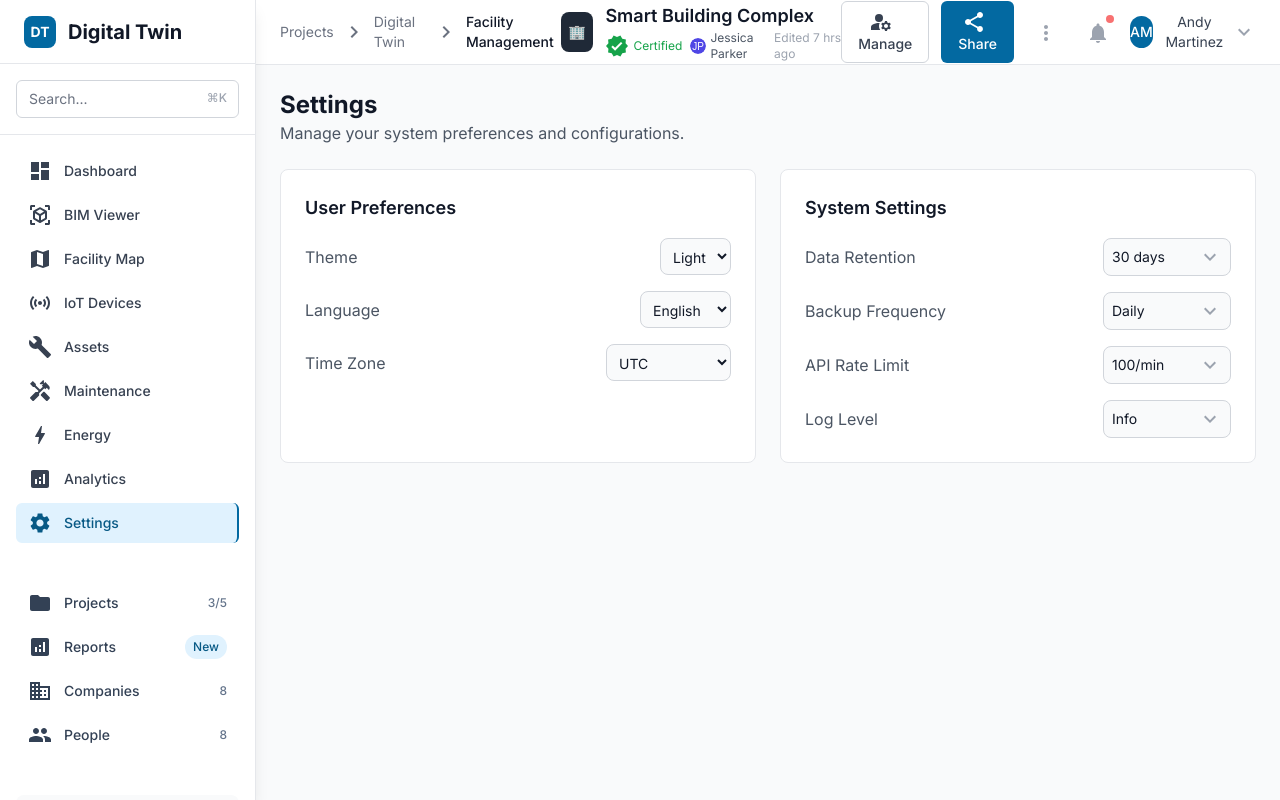
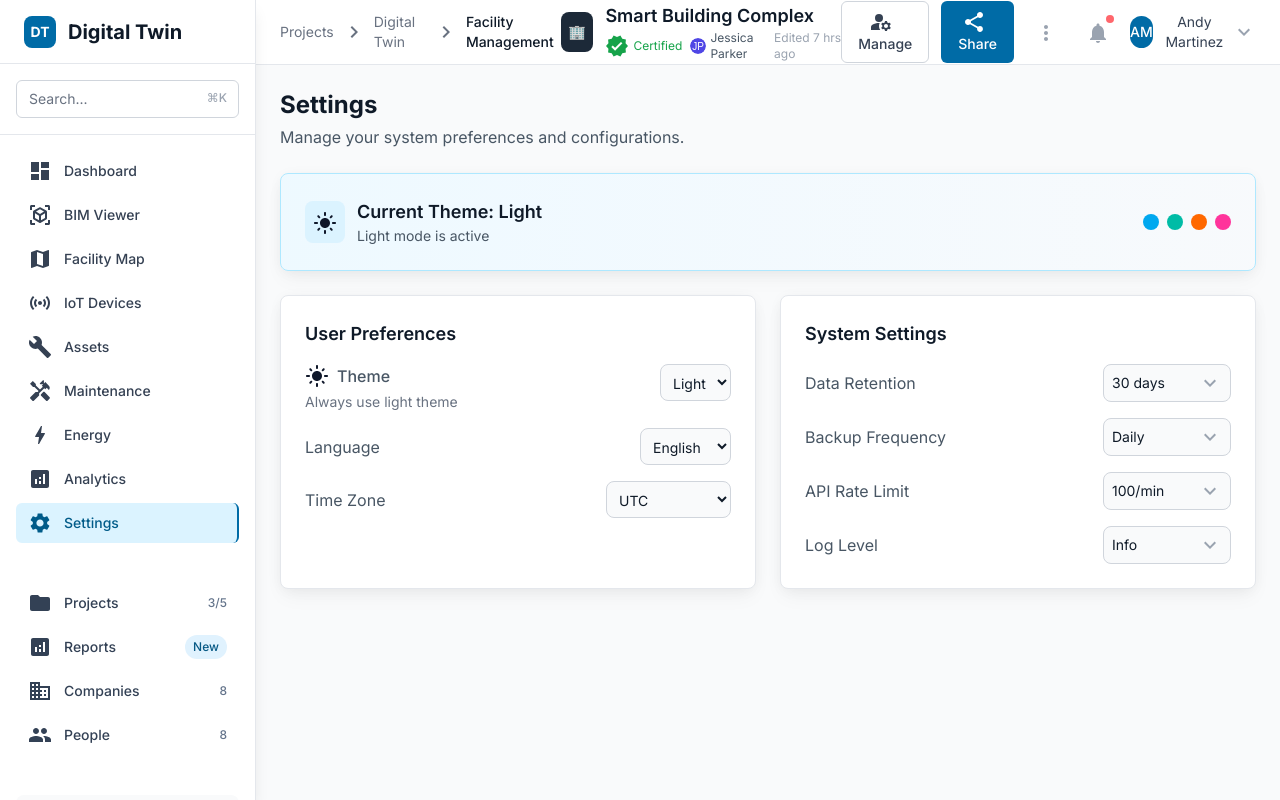
Before and after one commit to anmartincode/digital-twin-management, a React (Create React App) app in the folder frontend/: page /settings in a window 1280 px wide. Built offline with nearby package versions, Linux system fonts and the light colour scheme.

Commit message:
add dark mode function

```diff
--- a/frontend/src/contexts/ThemeContext.tsx
+++ b/frontend/src/contexts/ThemeContext.tsx
@@ -1,8 +1,11 @@
-import React, { createContext, useContext, useState, useEffect, ReactNode } from 'react';
+import React, { createContext, useContext, useState, useEffect, useCallback, ReactNode } from 'react';
+
+export type ThemeMode = 'light' | 'dark' | 'auto';
 
 interface ThemeContextType {
+  themeMode: ThemeMode;
   isDarkMode: boolean;
-  toggleDarkMode: () => void;
+  setThemeMode: (mode: ThemeMode) => void;
 }
 
 const ThemeContext = createContext<ThemeContextType | undefined>(undefined);
@@ -20,27 +23,68 @@ interface ThemeProviderProps {
 }
 
 export const ThemeProvider: React.FC<ThemeProviderProps> = ({ children }) => {
-  const [isDarkMode, setIsDarkMode] = useState(() => {
-    const saved = localStorage.getItem('darkMode');
-    return saved ? JSON.parse(saved) : false;
+  const [themeMode, setThemeModeState] = useState<ThemeMode>(() => {
+    const saved = localStorage.getItem('themeMode');
+    return (saved as ThemeMode) || 'light';
   });
 
-  useEffect(() => {
-    localStorage.setItem('darkMode', JSON.stringify(isDarkMode));
+  const [isDarkMode, setIsDarkMode] = useState(false);
 
-    if (isDarkMode) {
+  // Function to detect system preference
+  const getSystemPreference = useCallback((): boolean => {
+    return window.matchMedia('(prefers-color-scheme: dark)').matches;
+  }, []);
+
+  // Function to apply theme
+  const applyTheme = useCallback((mode: ThemeMode) => {
+    let shouldBeDark = false;
+
+    switch (mode) {
+      case 'dark':
+        shouldBeDark = true;
+        break;
+      case 'light':
+        shouldBeDark = false;
+        break;
+      case 'auto':
+        shouldBeDark = getSystemPreference();
+        break;
+    }
+
+    setIsDarkMode(shouldBeDark);
+
+    if (shouldBeDark) {
       document.documentElement.classList.add('dark');
     } else {
       document.documentElement.classList.remove('dark');
     }
-  }, [isDarkMode]);
+  }, [getSystemPreference]);
 
-  const toggleDarkMode = () => {
-    setIsDarkMode(!isDarkMode);
-  };
+  // Set theme mode and persist to localStorage
+  const setThemeMode = useCallback((mode: ThemeMode) => {
+    setThemeModeState(mode);
+    localStorage.setItem('themeMode', mode);
+    applyTheme(mode);
+  }, [applyTheme]);
+
+  // Initial theme application
+  useEffect(() => {
+    applyTheme(themeMode);
+  }, [applyTheme, themeMode]);
+
+  // Listen for system theme changes when in auto mode
+  useEffect(() => {
+    if (themeMode === 'auto') {
+      const mediaQuery = window.matchMedia('(prefers-color-scheme: dark)');
+      const handleChange = () => applyTheme('auto');
+
+      mediaQuery.addEventListener('change', handleChange);
+      return () => mediaQuery.removeEventListener('change', handleChange);
+    }
+  }, [themeMode, applyTheme]);
 
   return (
-    <ThemeContext.Provider value={{ isDarkMode, toggleDarkMode }}>
+    <ThemeContext.Provider value={{ themeMode, isDarkMode, setThemeMode }}>
       {children}
     </ThemeContext.Provider>
   );
--- a/frontend/src/pages/Settings/Settings.tsx
+++ b/frontend/src/pages/Settings/Settings.tsx
@@ -1,8 +1,13 @@
 import React, { useState } from 'react';
 import { Listbox } from '@headlessui/react';
 import KeyboardArrowDownIcon from '@mui/icons-material/KeyboardArrowDown';
+import { useTheme, ThemeMode } from '../../contexts/ThemeContext';
+import LightModeIcon from '@mui/icons-material/LightMode';
+import DarkModeIcon from '@mui/icons-material/DarkMode';
+import SettingsBrightnessIcon from '@mui/icons-material/SettingsBrightness';
 
 const Settings: React.FC = () => {
+  const { themeMode, isDarkMode, setThemeMode } = useTheme();
   const [dataRetention, setDataRetention] = useState('30 days');
   const [backupFrequency, setBackupFrequency] = useState('Daily');
   const [apiRateLimit, setApiRateLimit] = useState('100/min');
@@ -13,28 +18,95 @@ const Settings: React.FC = () => {
   const apiRateLimitOptions = ['50/min', '100/min', '200/min', '500/min'];
   const logLevelOptions = ['Debug', 'Info', 'Warning', 'Error'];
 
+  const themeOptions: { value: ThemeMode; label: string; description: string; icon: React.ReactNode }[] = [
+    {
+      value: 'light',
+      label: 'Light',
+      description: 'Always use light theme',
+      icon: <LightModeIcon className="h-4 w-4" />
+    },
+    {
+      value: 'dark',
+      label: 'Dark',
+      description: 'Always use dark theme',
+      icon: <DarkModeIcon className="h-4 w-4" />
+    },
+    {
+      value: 'auto',
+      label: 'Auto',
+      description: 'Match system preference',
+      icon: <SettingsBrightnessIcon className="h-4 w-4" />
+    },
+  ];
+
+  const handleThemeChange = (event: React.ChangeEvent<HTMLSelectElement>) => {
+    setThemeMode(event.target.value as ThemeMode);
+  };
+
+  const currentThemeOption = themeOptions.find(option => option.value === themeMode);
+
   return (
     <div className="space-y-6">
       <div>
         <h1 className="text-2xl font-bold text-gray-900 dark:text-white">Settings</h1>
-        <p className="text-gray-600 dark:text-gray-300">Manage your system preferences and configurations.</p>
+        <p className="text-gray-600 dark:text-gray-300 mt-1">Manage your system preferences and configurations.</p>
+      </div>
+
+      {/* Theme Preview Section */}
+      <div className="bg-gradient-to-r from-primary-50 to-secondary-50 dark:from-primary-900/20 dark:to-secondary-900/20 border border-primary-200 dark:border-primary-700 rounded-lg p-6 shadow-soft">
+        <div className="flex items-center justify-between">
+          <div className="flex items-center space-x-3">
+            <div className="p-2 rounded-lg bg-primary-100 dark:bg-primary-800">
+              {currentThemeOption?.icon}
+            </div>
+            <div>
+              <h3 className="text-lg font-semibold text-gray-900 dark:text-white">
+                Current Theme: {currentThemeOption?.label}
+              </h3>
+              <p className="text-sm text-gray-600 dark:text-gray-300">
+                {isDarkMode ? 'Dark mode is active' : 'Light mode is active'}
+                {themeMode === 'auto' && ' (following system preference)'}
+              </p>
+            </div>
+          </div>
+          <div className="flex space-x-2">
+            <div className="h-4 w-4 rounded-full bg-primary-500"></div>
+            <div className="h-4 w-4 rounded-full bg-success-500"></div>
+            <div className="h-4 w-4 rounded-full bg-warning-500"></div>
+            <div className="h-4 w-4 rounded-full bg-danger-500"></div>
+          </div>
+        </div>
       </div>
 
       <div className="grid grid-cols-1 lg:grid-cols-2 gap-6">
-        <div className="bg-white dark:bg-gray-700 border border-gray-200 dark:border-gray-600 rounded-lg p-6">
+        <div className="bg-white dark:bg-gray-800 border border-gray-200 dark:border-gray-700 rounded-lg p-6 shadow-soft">
           <h3 className="text-lg font-semibold text-gray-900 dark:text-white mb-4">User Preferences</h3>
           <div className="space-y-4">
-            <div className="flex justify-between items-center">
-              <span className="text-gray-600 dark:text-gray-300">Theme</span>
-              <select className="bg-gray-50 dark:bg-gray-600 border border-gray-300 dark:border-gray-500 text-gray-900 dark:text-white text-sm rounded-lg focus:ring-blue-500 focus:border-blue-500 p-2">
-                <option value="light">Light</option>
-                <option value="dark">Dark</option>
-                <option value="auto">Auto</option>
+            <div className="flex justify-between items-start">
+              <div className="flex-1">
+                <div className="flex items-center space-x-2 mb-1">
+                  {currentThemeOption?.icon}
+                  <span className="text-gray-600 dark:text-gray-300 font-medium">Theme</span>
+                </div>
+                <p className="text-sm text-gray-500 dark:text-gray-400">
+                  {currentThemeOption?.description}
+                </p>
+              </div>
+              <select
+                value={themeMode}
+                onChange={handleThemeChange}
+                className="bg-gray-50 dark:bg-gray-700 border border-gray-300 dark:border-gray-600 text-gray-900 dark:text-white text-sm rounded-lg focus:ring-primary-500 focus:border-primary-500 p-2 transition-all duration-200 hover:border-primary-400 dark:hover:border-primary-500"
+              >
+                {themeOptions.map((option) => (
+                  <option key={option.value} value={option.value}>
+                    {option.label}
+                  </option>
+                ))}
               </select>
             </div>
             <div className="flex justify-between items-center">
               <span className="text-gray-600 dark:text-gray-300">Language</span>
-              <select className="bg-gray-50 dark:bg-gray-600 border border-gray-300 dark:border-gray-500 text-gray-900 dark:text-white text-sm rounded-lg focus:ring-blue-500 focus:border-blue-500 p-2">
+              <select className="bg-gray-50 dark:bg-gray-700 border border-gray-300 dark:border-gray-600 text-gray-900 dark:text-white text-sm rounded-lg focus:ring-primary-500 focus:border-primary-500 p-2 transition-colors duration-200">
                 <option value="en">English</option>
                 <option value="es">Spanish</option>
                 <option value="fr">French</option>
@@ -42,7 +114,7 @@ const Settings: React.FC = () => {
             </div>
             <div className="flex justify-between items-center">
               <span className="text-gray-600 dark:text-gray-300">Time Zone</span>
-              <select className="bg-gray-50 dark:bg-gray-600 border border-gray-300 dark:border-gray-500 text-gray-900 dark:text-white text-sm rounded-lg focus:ring-blue-500 focus:border-blue-500 p-2">
+              <select className="bg-gray-50 dark:bg-gray-700 border border-gray-300 dark:border-gray-600 text-gray-900 dark:text-white text-sm rounded-lg focus:ring-primary-500 focus:border-primary-500 p-2 transition-colors duration-200">
                 <option value="UTC">UTC</option>
                 <option value="EST">Eastern Time</option>
                 <option value="PST">Pacific Time</option>
@@ -51,7 +123,7 @@ const Settings: React.FC = () => {
           </div>
         </div>
 
-        <div className="bg-white dark:bg-gray-700 border border-gray-200 dark:border-gray-600 rounded-lg p-6">
+        <div className="bg-white dark:bg-gray-800 border border-gray-200 dark:border-gray-700 rounded-lg p-6 shadow-soft">
           <h3 className="text-lg font-semibold text-gray-900 dark:text-white mb-4">System Settings</h3>
           <div className="space-y-4">
             <div className="flex justify-between items-center">
--- a/frontend/tailwind.config.js
+++ b/frontend/tailwind.config.js
@@ -8,142 +8,145 @@ module.exports = {
   theme: {
     extend: {
       colors: {
-        // Soft pastel primary colors using gentle blue
+        // P3 Enhanced primary colors using Display P3 color space
         primary: {
-          50: '#f0f9ff',
-          100: '#e0f2fe',
-          200: '#bae6fd',
-          300: '#7dd3fc',
-          400: '#38bdf8',
-          500: '#0ea5e9',
-          600: '#0284c7',
-          700: '#0369a1',
-          800: '#075985',
-          900: '#0c4a6e',
+          50: 'color(display-p3 0.941 0.976 1)',
+          100: 'color(display-p3 0.878 0.949 0.996)',
+          200: 'color(display-p3 0.729 0.902 0.992)',
+          300: 'color(display-p3 0.490 0.827 0.988)',
+          400: 'color(display-p3 0.220 0.741 0.973)',
+          500: 'color(display-p3 0.055 0.647 0.914)',
+          600: 'color(display-p3 0.008 0.518 0.780)',
+          700: 'color(display-p3 0.014 0.412 0.631)',
+          800: 'color(display-p3 0.027 0.349 0.522)',
+          900: 'color(display-p3 0.047 0.294 0.431)',
         },
-        // Warm pastel secondary colors using soft slate
+        // P3 Enhanced secondary colors with wider gamut grays
         secondary: {
-          50: '#f8fafc',
-          100: '#f1f5f9',
-          200: '#e2e8f0',
-          300: '#cbd5e1',
-          400: '#94a3b8',
-          500: '#64748b',
-          600: '#475569',
-          700: '#334155',
-          800: '#1e293b',
-          900: '#0f172a',
+          50: 'color(display-p3 0.973 0.980 0.988)',
+          100: 'color(display-p3 0.945 0.957 0.973)',
+          200: 'color(display-p3 0.886 0.910 0.941)',
+          300: 'color(display-p3 0.796 0.835 0.882)',
+          400: 'color(display-p3 0.580 0.639 0.722)',
+          500: 'color(display-p3 0.392 0.455 0.545)',
+          600: 'color(display-p3 0.278 0.337 0.412)',
+          700: 'color(display-p3 0.200 0.255 0.333)',
+          800: 'color(display-p3 0.118 0.161 0.231)',
+          900: 'color(display-p3 0.059 0.090 0.165)',
         },
-        // Gentle success colors using soft mint/teal
+        // P3 Enhanced success colors with vivid greens
         success: {
-          50: '#f0fdfa',
-          100: '#ccfbf1',
-          200: '#99f6e4',
-          300: '#5eead4',
-          400: '#2dd4bf',
-          500: '#14b8a6',
-          600: '#0d9488',
-          700: '#0f766e',
-          800: '#115e59',
-          900: '#134e4a',
+          50: 'color(display-p3 0.941 0.992 0.980)',
+          100: 'color(display-p3 0.800 0.984 0.945)',
+          200: 'color(display-p3 0.600 0.965 0.894)',
+          300: 'color(display-p3 0.369 0.918 0.831)',
+          400: 'color(display-p3 0.176 0.831 0.749)',
+          500: 'color(display-p3 0.078 0.722 0.651)',
+          600: 'color(display-p3 0.051 0.580 0.533)',
+          700: 'color(display-p3 0.059 0.463 0.431)',
+          800: 'color(display-p3 0.067 0.369 0.349)',
+          900: 'color(display-p3 0.075 0.306 0.290)',
         },
-        // Soft warning colors using gentle peach
+        // P3 Enhanced warning colors with vibrant oranges
         warning: {
-          50: '#fff7ed',
-          100: '#ffedd5',
-          200: '#fed7aa',
-          300: '#fdba74',
-          400: '#fb923c',
-          500: '#f97316',
-          600: '#ea580c',
-          700: '#c2410c',
-          800: '#9a3412',
-          900: '#7c2d12',
+          50: 'color(display-p3 1 0.969 0.929)',
+          100: 'color(display-p3 1 0.929 0.835)',
+          200: 'color(display-p3 0.996 0.843 0.667)',
+          300: 'color(display-p3 0.992 0.729 0.455)',
+          400: 'color(display-p3 0.984 0.573 0.235)',
+          500: 'color(display-p3 0.976 0.451 0.086)',
+          600: 'color(display-p3 0.918 0.345 0.047)',
+          700: 'color(display-p3 0.761 0.255 0.047)',
+          800: 'color(display-p3 0.604 0.204 0.071)',
+          900: 'color(display-p3 0.486 0.176 0.071)',
         },
-        // Gentle danger colors using soft rose
+        // P3 Enhanced danger colors with vivid reds
         danger: {
-          50: '#fdf2f8',
-          100: '#fce7f3',
-          200: '#fbcfe8',
-          300: '#f9a8d4',
-          400: '#f472b6',
-          500: '#ec4899',
-          600: '#db2777',
-          700: '#be185d',
-          800: '#9d174d',
-          900: '#831843',
+          50: 'color(display-p3 0.992 0.949 0.973)',
+          100: 'color(display-p3 0.988 0.906 0.953)',
+          200: 'color(display-p3 0.984 0.812 0.910)',
+          300: 'color(display-p3 0.976 0.659 0.831)',
+          400: 'color(display-p3 0.957 0.447 0.714)',
+          500: 'color(display-p3 0.925 0.286 0.600)',
+          600: 'color(display-p3 0.859 0.153 0.467)',
+          700: 'color(display-p3 0.745 0.094 0.365)',
+          800: 'color(display-p3 0.616 0.090 0.302)',
+          900: 'color(display-p3 0.514 0.094 0.263)',
         },
-        // Soft blue using sky tones
+        // P3 Enhanced blue with wider color gamut
         blue: {
-          25: '#f0f9ff',
-          50: '#e0f2fe',
-          100: '#bae6fd',
-          200: '#7dd3fc',
-          300: '#38bdf8',
-          400: '#0ea5e9',
-          500: '#0284c7',
-          600: '#0369a1',
-          700: '#075985',
-          800: '#0c4a6e',
-          900: '#082f49',
-          950: '#082f49',
+          25: 'color(display-p3 0.941 0.976 1)',
+          50: 'color(display-p3 0.878 0.949 0.996)',
+          100: 'color(display-p3 0.729 0.902 0.992)',
+          200: 'color(display-p3 0.490 0.827 0.988)',
+          300: 'color(display-p3 0.220 0.741 0.973)',
+          400: 'color(display-p3 0.055 0.647 0.914)',
+          500: 'color(display-p3 0.008 0.518 0.780)',
+          600: 'color(display-p3 0.014 0.412 0.631)',
+          700: 'color(display-p3 0.027 0.349 0.522)',
+          800: 'color(display-p3 0.047 0.294 0.431)',
+          900: 'color(display-p3 0.031 0.184 0.286)',
+          950: 'color(display-p3 0.031 0.184 0.286)',
         },
-        // Gentle amber using soft yellow-orange
+        // P3 Enhanced amber with vibrant yellows
         amber: {
-          25: '#fffbeb',
-          50: '#fef3c7',
-          100: '#fde68a',
-          200: '#fcd34d',
-          300: '#fbbf24',
-          400: '#f59e0b',
-          500: '#d97706',
-          600: '#b45309',
-          700: '#92400e',
-          800: '#78350f',
-          900: '#451a03',
-          950: '#451a03',
+          25: 'color(display-p3 1 0.984 0.922)',
+          50: 'color(display-p3 0.996 0.953 0.780)',
+          100: 'color(display-p3 0.992 0.906 0.541)',
+          200: 'color(display-p3 0.988 0.827 0.302)',
+          300: 'color(display-p3 0.984 0.749 0.141)',
+          400: 'color(display-p3 0.965 0.620 0.043)',
+          500: 'color(display-p3 0.851 0.467 0.024)',
+          600: 'color(display-p3 0.706 0.325 0.035)',
+          700: 'color(display-p3 0.573 0.251 0.055)',
+          800: 'color(display-p3 0.471 0.208 0.059)',
+          900: 'color(display-p3 0.271 0.102 0.012)',
+          950: 'color(display-p3 0.271 0.102 0.012)',
         },
+        // P3 Enhanced red with vivid color reproduction
         red: {
-          25: '#fefefe',
-          50: '#fef2f2',
-          100: '#fee2e2',
-          200: '#fecaca',
-          300: '#fca5a5',
-          400: '#f87171',
-          500: '#ef4444',
-          600: '#dc2626',
-          700: '#b91c1c',
-          800: '#991b1b',
-          900: '#7f1d1d',
-          950: '#450a0a',
+          25: 'color(display-p3 0.996 0.996 0.996)',
+          50: 'color(display-p3 0.996 0.949 0.949)',
+          100: 'color(display-p3 0.996 0.886 0.886)',
+          200: 'color(display-p3 0.996 0.792 0.792)',
+          300: 'color(display-p3 0.988 0.647 0.647)',
+          400: 'color(display-p3 0.973 0.443 0.443)',
+          500: 'color(display-p3 0.937 0.267 0.267)',
+          600: 'color(display-p3 0.863 0.149 0.149)',
+          700: 'color(display-p3 0.725 0.110 0.110)',
+          800: 'color(display-p3 0.600 0.106 0.106)',
+          900: 'color(display-p3 0.498 0.114 0.114)',
+          950: 'color(display-p3 0.271 0.039 0.039)',
         },
+        // P3 Enhanced orange with vibrant saturation
         orange: {
-          25: '#fff7ed',
-          50: '#fff7ed',
-          100: '#ffedd5',
-          200: '#fed7aa',
-          300: '#fdba74',
-          400: '#fb923c',
-          500: '#f97316',
-          600: '#ea580c',
-          700: '#c2410c',
-          800: '#9a3412',
-          900: '#7c2d12',
-          950: '#431407',
+          25: 'color(display-p3 1 0.969 0.929)',
+          50: 'color(display-p3 1 0.969 0.929)',
+          100: 'color(display-p3 1 0.929 0.835)',
+          200: 'color(display-p3 0.996 0.843 0.667)',
+          300: 'color(display-p3 0.992 0.729 0.455)',
+          400: 'color(display-p3 0.984 0.573 0.235)',
+          500: 'color(display-p3 0.976 0.451 0.086)',
+          600: 'color(display-p3 0.918 0.345 0.047)',
+          700: 'color(display-p3 0.761 0.255 0.047)',
+          800: 'color(display-p3 0.604 0.204 0.071)',
+          900: 'color(display-p3 0.486 0.176 0.071)',
+          950: 'color(display-p3 0.263 0.078 0.027)',
         },
+        // P3 Enhanced gray with better neutrals
         gray: {
-          25: '#fcfcfd',
-          50: '#f9fafb',
-          100: '#f3f4f6',
-          200: '#e5e7eb',
-          300: '#d1d5db',
-          400: '#9ca3af',
-          500: '#6b7280',
-          600: '#4b5563',
-          700: '#374151',
-          800: '#1f2937',
-          900: '#111827',
-          950: '#030712',
+          25: 'color(display-p3 0.988 0.988 0.992)',
+          50: 'color(display-p3 0.976 0.980 0.984)',
+          100: 'color(display-p3 0.953 0.961 0.965)',
+          200: 'color(display-p3 0.898 0.906 0.922)',
+          300: 'color(display-p3 0.820 0.835 0.859)',
+          400: 'color(display-p3 0.612 0.639 0.686)',
+          500: 'color(display-p3 0.420 0.447 0.502)',
+          600: 'color(display-p3 0.294 0.337 0.388)',
+          700: 'color(display-p3 0.216 0.255 0.318)',
+          800: 'color(display-p3 0.122 0.161 0.216)',
+          900: 'color(display-p3 0.067 0.102 0.153)',
+          950: 'color(display-p3 0.012 0.027 0.071)',
         }
       },
       fontFamily: {
```
Also changed, not shown: 2 other files (tests, documents, lock files or other folders).
